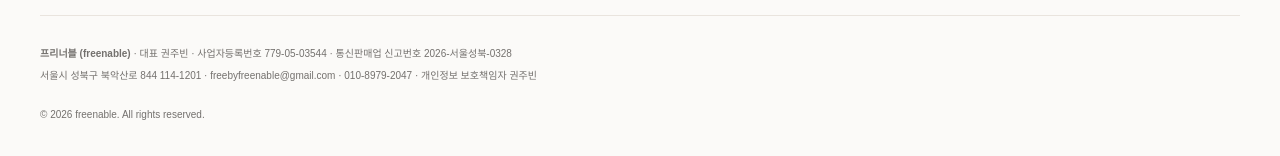
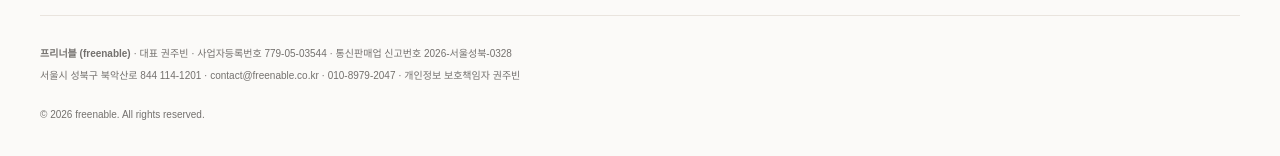
Before and after one commit to chamelook/freenable-web, a Next.js app: page / in a window 1280 px wide. Shown: the part 4886-5042 px from the top of the page. Built offline with nearby package versions, Linux system fonts and the light colour scheme; a web font is replaced by a local one.

Commit message:
fix: 이메일 주소를 'contact@freenable.co.kr'로 변경하여 브랜드 일관성 유지

```diff
--- a/content/privacy.html
+++ b/content/privacy.html
@@ -182,7 +182,7 @@
     <p>상호: 프리너블 (freenable)</p>
     <p>대표자: 권주빈</p>
     <p>개인정보 보호책임자: 권주빈</p>
-    <p>이메일: freebyfreenable@gmail.com</p>
+    <p>이메일: contact@freenable.co.kr</p>
     <p>전화번호: 010-8979-2047</p>
     <p>주소: 서울시 성북구 북악산로 844 114-1201</p>
   </div>
--- a/content/site.ts
+++ b/content/site.ts
@@ -1,8 +1,8 @@
 export const SITE = {
   name: "freenable",
-  email: "freebyfreenable@gmail.com",
-  appInquiry: "mailto:freebyfreenable@gmail.com?subject=freenable%20앱%20이용%20문의",
-  businessInquiry: "mailto:freebyfreenable@gmail.com?subject=freenable%20기업%20이용%20문의",
+  email: "contact@freenable.co.kr",
+  appInquiry: "mailto:contact@freenable.co.kr?subject=freenable%20앱%20이용%20문의",
+  businessInquiry: "mailto:contact@freenable.co.kr?subject=freenable%20기업%20이용%20문의",
   navigation: [
     { href: "/#jobs", label: "수업 찾기" },
     { href: "/#substitute", label: "대타 연결" },
--- a/content/terms.html
+++ b/content/terms.html
@@ -212,7 +212,7 @@
     <li>사업자등록번호: 779-05-03544</li>
     <li>통신판매업 신고번호: 2026-서울성북-0328</li>
     <li>주소: 서울시 성북구 북악산로 844 114-1201</li>
-    <li>이메일: freebyfreenable@gmail.com</li>
+    <li>이메일: contact@freenable.co.kr</li>
     <li>전화번호: 010-8979-2047</li>
     <li>개인정보 보호책임자: 권주빈</li>
   </ul>
```
